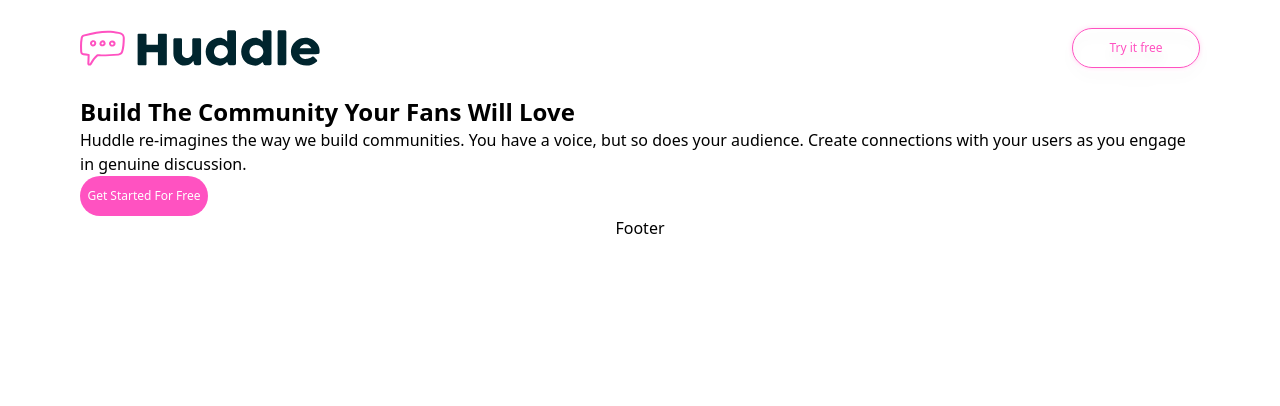
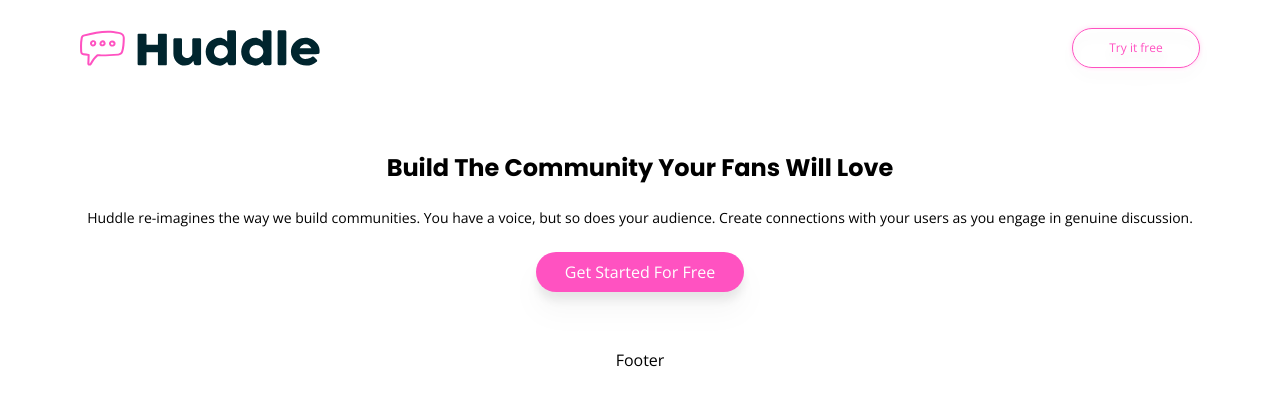
Before and after one commit to LEstebanR/FM_Huddle_landing_page_with_curved_sections, a React (Vite) app: page / in a window 1280 px wide. Shown: the top 406 px of the page. Built offline with nearby package versions, Linux system fonts and the light colour scheme.

Commit message:
20221125

```diff
--- a/src/App.tsx
+++ b/src/App.tsx
@@ -1,22 +1,12 @@
 import Header from "./components/header";
 import Footer from "./components/footer";
-import Button from "./components/button";
+import Title from "./components/sections/title";
 
 function App() {
   return (
-    <div className="w-screen flex flex-col items-center px-6 md:px-20">
+    <div className="w-screen flex flex-col gap-14 items-center px-10 md:px-20 font-Body">
       <Header />
-      <section>
-        <h2 className="text-2xl font-bold">
-          Build The Community Your Fans Will Love
-        </h2>
-        <p>
-          Huddle re-imagines the way we build communities. You have a voice, but
-          so does your audience. Create connections with your users as you
-          engage in genuine discussion.
-        </p>
-        <Button>Get Started For Free</Button>
-      </section>
+      <Title />
       <Footer />
     </div>
   );
--- a/src/components/button.tsx
+++ b/src/components/button.tsx
@@ -11,13 +11,14 @@ interface ButtonProps {
 const sizeStyles = {
   small: "w-20 h-6 text-xs md:w-32 md:h-10",
   medium: "w-32",
-  large: "w-44",
+  large: "w-52 h-10",
   full: "w-full",
 };
 
 const variantStyles = {
   solid: {
-    primary: "bg-primary text-white",
+    primary:
+      "bg-primary text-white text-extrabold text-Headers drop-shadow-xl shadow-buttonSolid hover:bg-active hover:text-white",
   },
   outline: {
     primary:
@@ -47,81 +48,3 @@ const Button: React.FC<ButtonProps> = ({
 };
 
 export default Button;
-
-// const baseStyles = {
-//   solid:
-//     'inline-flex justify-center rounded-lg p-2 text-sm font-semibold outline-2 outline-offset-2 transition-colors cursor-pointer text-center border border-2 border-primary-500',
-//   outline:
-//     'inline-flex justify-center rounded-lg border border-2 py-[calc(theme(spacing.2)-1px)] px-[calc(theme(spacing.3)-1px)] text-sm outline-2 outline-offset-2 transition-colors text-center font-bold',
-//   noborder: '',
-// }
-
-// const sizeStyles = {
-//   small: 'w-24',
-//   medium: 'w-32',
-//   large: 'w-44',
-//   full: 'w-full',
-// }
-
-// const variantStyles = {
-//   solid: {
-//     primary:
-//       'bg-primary-500 text-white  active:before:bg-transparent hover:before:bg-white/10 active:bg-cyan-600 active:text-white/80 before:transition-colors',
-//     white: 'bg-white text-cyan-900 hover:bg-white/90 active:bg-white/90 active:text-cyan-900/70',
-//     gray: 'bg-gray-800 text-white hover:bg-gray-900 active:bg-gray-800 active:text-white/80',
-//   },
-//   outline: {
-//     primary:
-//       'border-primary-400 text-primary-400 hover:border-primary-500 active:bg-primary-600 active:text-primary-600',
-//     gray: 'border-gray-300 text-gray-700 hover:border-gray-400 active:bg-gray-100 active:text-gray-700/80',
-//   },
-//   noborder: {
-//     primary: 'text-primary-500 hover:text-primary-600 active:text-primary-600',
-//     gray: 'text-gray-500 hover:text-gray-600 active:text-gray-600',
-//   },
-// }
-
-// interface ButtonProps {
-//   variant?: 'solid' | 'outline' | 'noborder'
-//   color?: 'primary' | 'white' | 'gray'
-//   className?: string
-//   href?: string
-//   size?: 'small' | 'medium' | 'large' | 'full'
-//   children: React.ReactNode
-//   onClick?: () => void
-//   type?: 'button' | 'submit' | 'reset'
-//   icon?: React.ReactNode
-// }
-
-// export const Button = ({
-//   variant = 'solid',
-//   color = 'primary',
-//   size = 'medium',
-//   className,
-//   href,
-//   children,
-//   icon,
-//   ...props
-// }: ButtonProps) => {
-//   const mergedClassName = clsx(
-//     baseStyles[variant],
-//     (variantStyles[variant] as { [key: string]: string })[color],
-//     sizeStyles[size],
-//     className
-//   )
-
-//   return href ? (
-//     <Link href={href}>
-//       <button className={mergedClassName} {...props}>
-//         {children}
-//       </button>
-//     </Link>
-//   ) : (
-//     <button className={mergedClassName} {...props}>
-//       <div className="flex items-center">
-//         {icon && <span className="mr-1 h-full w-5">{icon}</span>}
-//         {children}
-//       </div>
-//     </button>
-//   )
-// }
--- /dev/null
+++ b/src/components/sections/title.tsx
@@ -0,0 +1,20 @@
+import { FC } from "react";
+import Button from "../button";
+
+const Title: FC = () => {
+  return (
+    <section className=" w-full text-center flex flex-col gap-6 items-center ">
+      <h2 className="text-2xl font-bold font-Headers">
+        Build The Community Your Fans Will Love
+      </h2>
+      <p className="text-sm">
+        Huddle re-imagines the way we build communities. You have a voice, but
+        so does your audience. Create connections with your users as you engage
+        in genuine discussion.
+      </p>
+      <Button size="large">Get Started For Free</Button>
+    </section>
+  );
+};
+
+export default Title;
```
